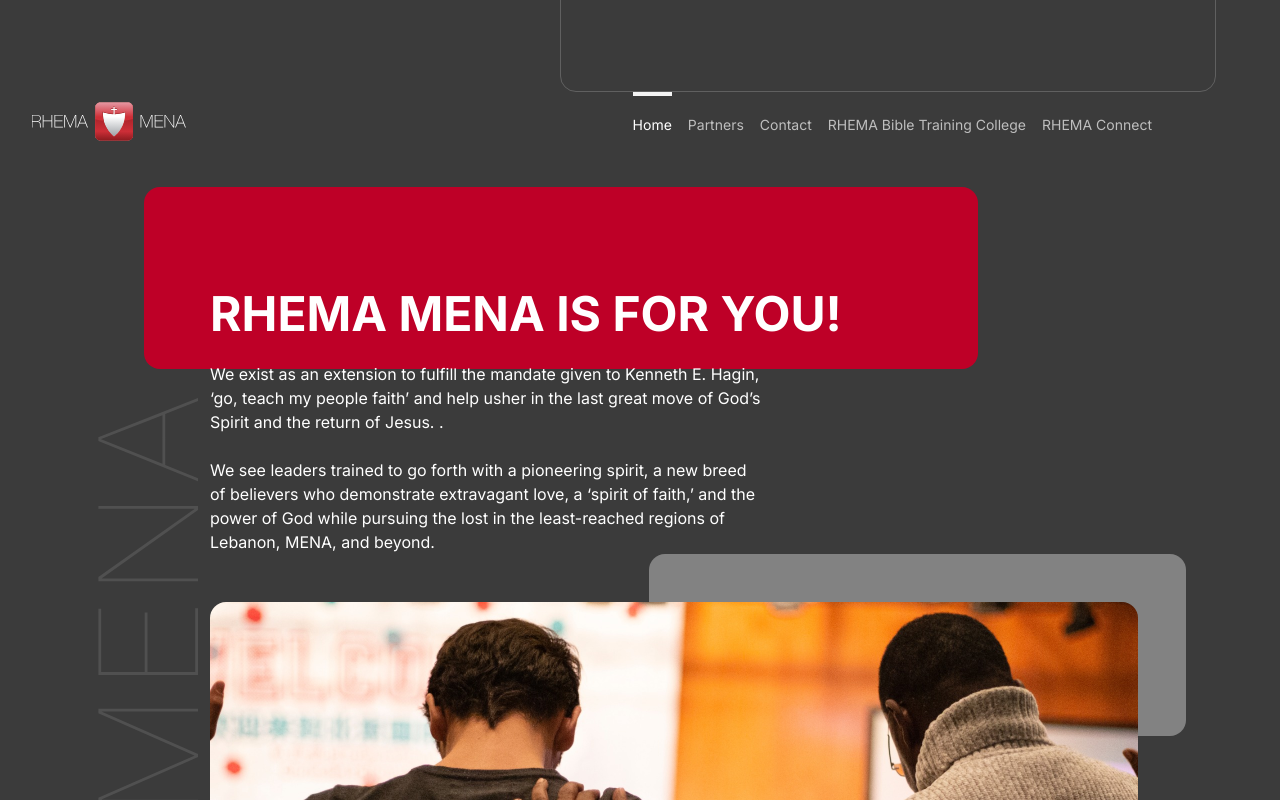
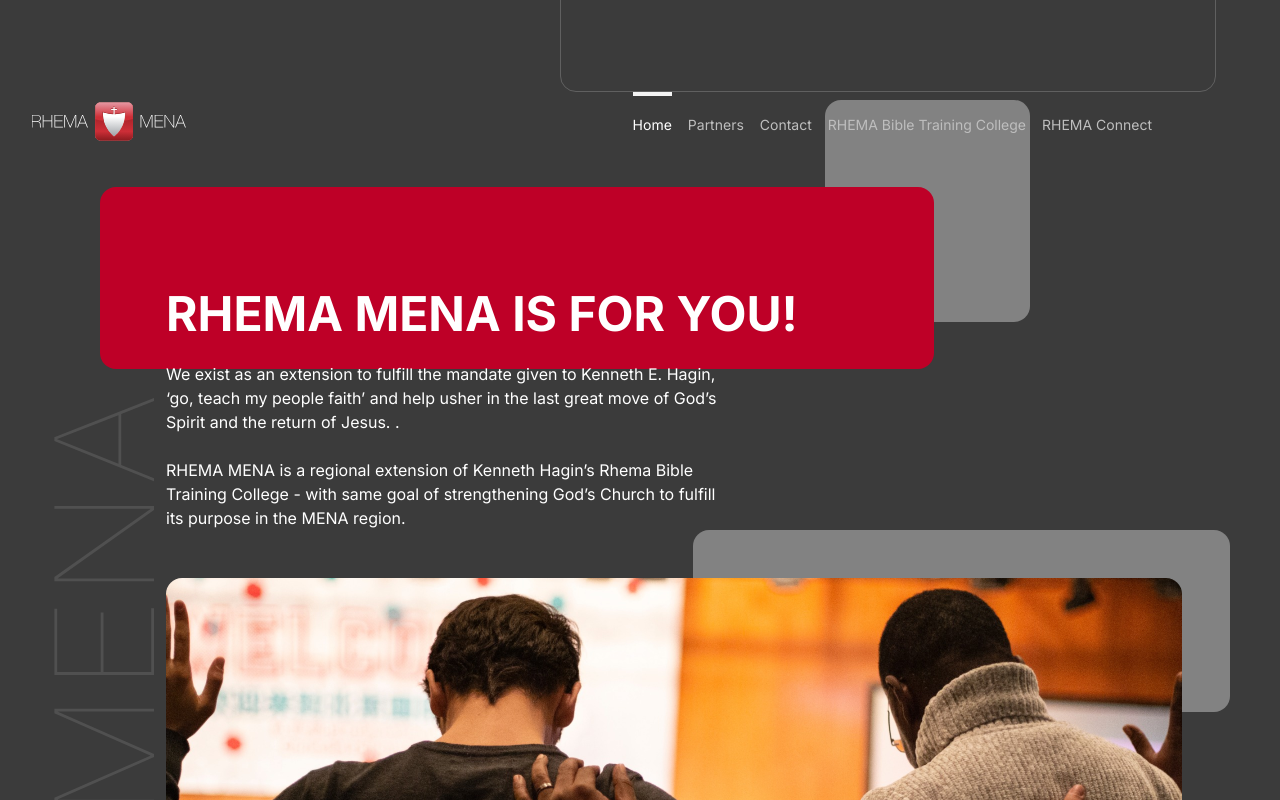
Before and after one commit to danieloski98/rm-landingpage, a Next.js app: page / in a window 1280 px wide. Shown: the top 800 px of the page. Built offline with nearby package versions, Linux system fonts and the light colour scheme.

Commit message:
update on ui chages

```diff
--- a/src/app/page.tsx
+++ b/src/app/page.tsx
@@ -1,16 +1,15 @@
-"use client";
 import Blogpost from "@/components/homepage/blogpost";
 import Discoverapp from "@/components/homepage/discoverapp";
 import Herosection from "@/components/homepage/herosection";
 
 export default function Home() {
   return (
-    <div className=" w-full ">
-      <div className=" w-full lg:px-[94px] ">
+    <div className=" w-full " >
+      <div className=" w-full lg:px-[50px] " >
         <Herosection />
       </div>
       <Blogpost />
-      <div className=" w-full lg:px-[94px] ">
+      <div className=" w-full lg:px-[50px] " >
         <Discoverapp />
       </div>
     </div>
--- a/src/components/homepage/blogpost.tsx
+++ b/src/components/homepage/blogpost.tsx
@@ -1,6 +1,5 @@
 import React from "react";
 import BlogData from "../shared/blogData";
-import Link from "next/link";
 
 export default function Blogpost() {
   const BlogCard = () => {
--- a/src/components/homepage/herosection.tsx
+++ b/src/components/homepage/herosection.tsx
@@ -16,26 +16,14 @@
           {`We exist as an extension to fulfill the mandate given to Kenneth E. Hagin, ‘go, teach my people faith’ and help usher in the last great move of God’s Spirit and the return of Jesus. .`}
           <br />
           <br />
-          {`We see leaders trained to go forth with a pioneering spirit, a new breed of believers who demonstrate extravagant love, a ‘spirit of faith,’ and the power of God while pursuing the lost in the least-reached regions of Lebanon, MENA, and beyond.`}
+          {`RHEMA MENA is a regional extension of Kenneth Hagin’s Rhema Bible Training College - with same goal of strengthening God’s Church to fulfill its purpose in the MENA region.`}
         </p>
         <div className=" w-full relative pt-12 flex lg:pr-12 ">
           <div className=" w-full lg:w-[537px] h-[158px] lg:h-[182px] bg-secondary04 rounded-2xl absolute -right-[50%] lg:right-0 top-0 " />
-          {/* <div className=" w-full  lg:max-h-[646px] relative lg:h-[646px] h-[195px] ">
-            <Image
-              src={"/images/home/Slider.png"}
-              alt="Slider"
-              width={0}
-              height={0}
-              sizes="100vw"
-              className=" rounded-2xl relative z-10 "
-              layout="fill"
-              style={{ width: "100%" }}
-            />
-          </div> */}
           <Carousel />
         </div>
         <div className=" w-full relative mt-6 pt-[40px] lg:pt-[120px] ">
-          <div className=" w-[537px] h-[100px] lg:h-[182px] rounded-2xl bg-secondary10 absolute top-0 " />
+          <div className=" w-[537px] h-[120px] lg:h-[182px] rounded-bl-2xl lg:rounded-2xl bg-secondary10 absolute top-0 " />
           <div className=" w-full relative z-10 lg:pl-20 ">
             <h2 className=" text-2xl leading-9 ">MENA Prayer Meetings</h2>
             <p className=" text-sm leading-[22px] ">
--- a/src/components/shared/navbar.tsx
+++ b/src/components/shared/navbar.tsx
@@ -1,11 +1,14 @@
 "use client";
 import { navbarlinks } from "@/constant";
 import { MenuIcon } from "@/svg";
-import { ArrowDown2, ArrowUp2, CloseCircle } from "iconsax-react";
+import { ArrowDown2, ArrowUp2, CloseCircle, Minus } from "iconsax-react";
 import Image from "next/image";
 import Link from "next/link";
 import { usePathname } from "next/navigation";
 import React, { useEffect, useState } from "react";
+// import { Drawer } from "vaul";
+import { DrawerTrigger, DrawerContent, DrawerHeader, DrawerTitle, DrawerDescription, DrawerFooter, DrawerClose, Drawer } from "../ui/drawer";
+import { DropdownMenu, DropdownMenuTrigger, DropdownMenuContent, DropdownMenuLabel, DropdownMenuSeparator, DropdownMenuRadioGroup, DropdownMenuRadioItem } from "@radix-ui/react-dropdown-menu";
 
 interface INavlinks {
   name: string;
@@ -33,11 +36,7 @@
       <div className="flex items-center" onClick={() => setIsOpen(!isOpen)}>
         {sublink.length < 1 && (
           <Link
-            className={`font-semibold text-md ${
-              pathname.includes(name.toLowerCase())
-                ? "text-red-300"
-                : "text-white"
-            }`}
+            className={`font-semibold text-md ${pathname.includes(name.toLowerCase()) ? "text-red-300" : "text-white"}`}
             href={link}
           >
             {name}
@@ -69,11 +68,7 @@
         <div className="flex flex-col mt-4 ml-6">
           {sublink?.map((item, index) => (
             <Link
-              className={`font-normal text-sm mb-3 ${
-                pathname.includes(name.toLowerCase())
-                  ? "text-red-300"
-                  : "text-white"
-              }`}
+              className={`font-normal text-sm mb-3 ${pathname.includes(name.toLowerCase()) ? "text-red-300" : "text-white"}`}
               href={item?.link}
               key={index}
             >
@@ -102,11 +97,13 @@
     }
   };
 
+  useEffect(() => {
+    setShowDrawer(false);
+  }, [pathname]);
+
   return (
     <div
-      className={` w-full h-[122px] lg:h-[167px] relative px-6 lg:px-8 pb-4 flex lg:items-end ${
-        pathname === "/training/blog" ? "sm:bg-[#212B36]" : ""
-      } lg:bg-transparent `}
+      className={` w-full h-[122px] lg:h-[167px] relative px-6 lg:px-8 pb-4 flex lg:items-end ${pathname === "/training/blog" ? "sm:bg-[#212B36]" : ""} lg:bg-transparent `}
     >
       <div className=" w-fit absolute top-0 right-16 ">
         <Image
@@ -116,20 +113,17 @@
           alt="nav"
         />
       </div>
-      <div className="w-[205px] h-[222px] bg-secondary04 right-[250px] top-[100px] rounded-[16px] absolute sm:hidden" />
+      <div className="w-[205px] h-[222px] bg-secondary04 right-[250px] top-[100px] rounded-[16px] absolute" />
       <div className=" w-full lg:py-0 py-3 flex justify-between lg:items-start items-center ">
         <Image src={"/images/logo.svg"} width={171} height={59} alt="logo" />
         <div className=" pr-24 hidden lg:flex gap-4 h-[56px] ">
           {navbarlinks?.map((item, index) => (
             <div
               key={index}
-              className={` ${activeLink(
-                item
-              )} pt-4 relative w-full h-full border-t-[4px] `}
+              className={` ${activeLink(item)} pt-4 relative w-full h-full border-t-[4px] `}
             >
               <Link
-                className={`text-sm hover:text-white cursor-pointer whitespace-nowrap  ${
-                  item?.sublink?.length > 0
+                className={`text-sm hover:text-white cursor-pointer whitespace-nowrap  ${item?.sublink?.length > 0
                   ? ""
                   : item?.isDisable
                     ? " "
@@ -144,14 +138,12 @@
                   setShow(
                     item?.sublink?.length > 0 && !item?.isDisable
                       ? item.name
-                      : ""
+                      : "",
                   )
                 }
                 onMouseLeave={() => setShow("")}
-                className={` w-[155px] h-full absolute top-0 ${
-                  show === item?.name ? " bg-transparent " : ""
-                } rounded-2xl ${
-                  item?.isDisable ? " cursor-not-allowed " : ""
+                className={` w-[155px] h-full absolute top-0 ${show === item?.name ? " bg-transparent " : ""
+                  } rounded-2xl ${item?.isDisable ? " cursor-not-allowed " : ""
                   } `}
               >
                 <div className=" pt-8 ">
@@ -159,8 +151,7 @@
                     <div className=" w-full px-4 py-3 mt-3 flex flex-col bg-secondary10 relative z-30 gap-2 rounded-2xl ">
                       {item?.sublink?.map((subitem, subindex) => (
                         <Link
-                          className={` ${
-                            subitem?.link === pathname
+                          className={` ${subitem?.link === pathname
                             ? " text-primary03 "
                             : "border-transparent text-primary hover:text-white "
                             } relative pt-1 text-sm cursor-pointer `}
@@ -178,15 +169,20 @@
             </div>
           ))}
         </div>
-        <div
-          className=" lg:hidden flex "
-          onClick={() => setShowDrawer((prev) => !prev)}
-        >
-          <MenuIcon />
-        </div>
+        <DropdownMenu open={showDrawer} onOpenChange={()=> setShowDrawer(false)} >
+          <DropdownMenuTrigger  asChild>
+            <button onClick={()=> setShowDrawer((prev) => !prev)} className=" lg:hidden flex " >{!showDrawer ? <MenuIcon /> : <CloseCircle/> } </button>
+          </DropdownMenuTrigger>
+          <DropdownMenuContent className=" bg-gray-700 w-fit mr-3 rounded-2xl relative z-[5000] p-6 pb-4 mt-4 ">
+
+            {navbarlinks.map((item, index) => (
+              <NavLink key={index.toString()} {...item} />
+            ))}
+          </DropdownMenuContent>
+        </DropdownMenu>
       </div>
 
-      {showDrawer && (
+      {/* {showDrawer && (
         <div className="w-[80%] h-screen absolute right-0 bg-gray-700 z-[5000] px-5 ">
           <div className="w-full h-24 flex justify-end items-center">
             <CloseCircle onClick={() => setShowDrawer(false)} />
@@ -195,7 +191,7 @@
             <NavLink key={index.toString()} {...item} />
           ))}
         </div>
-      )}
+      )} */}
     </div>
   );
 }
```
Lines whose indentation alone changed are shown as unchanged.
